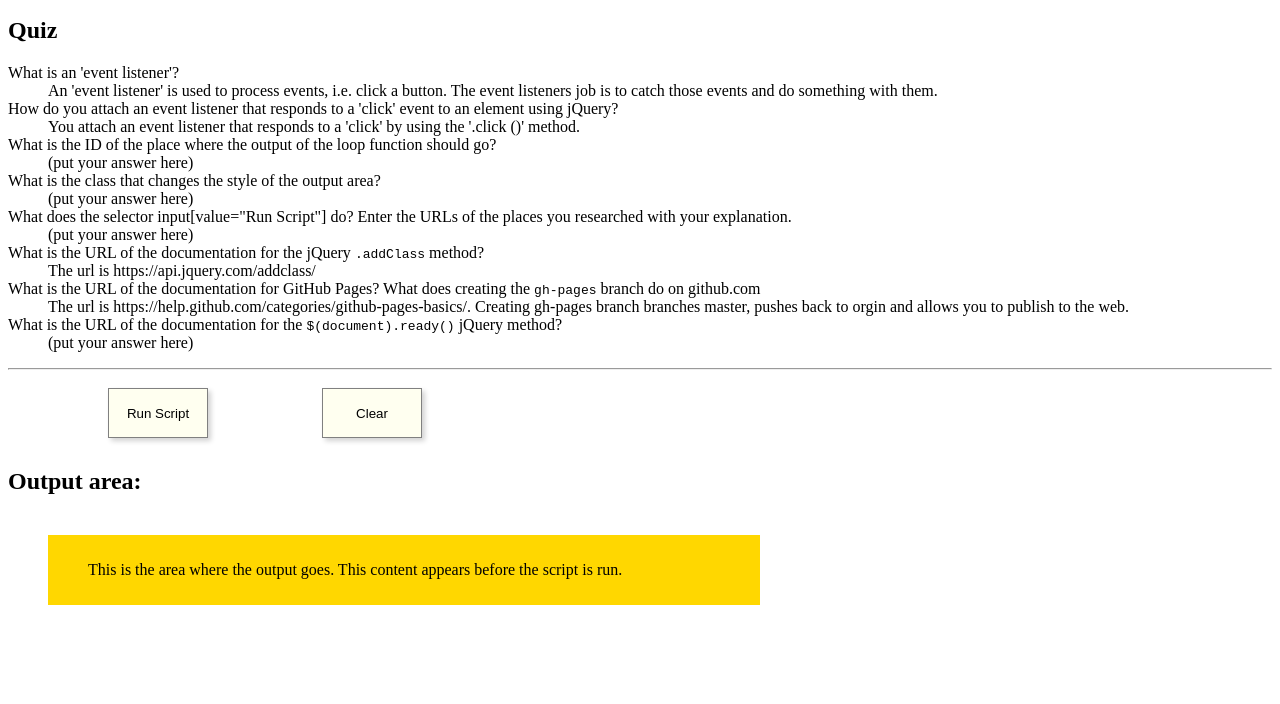
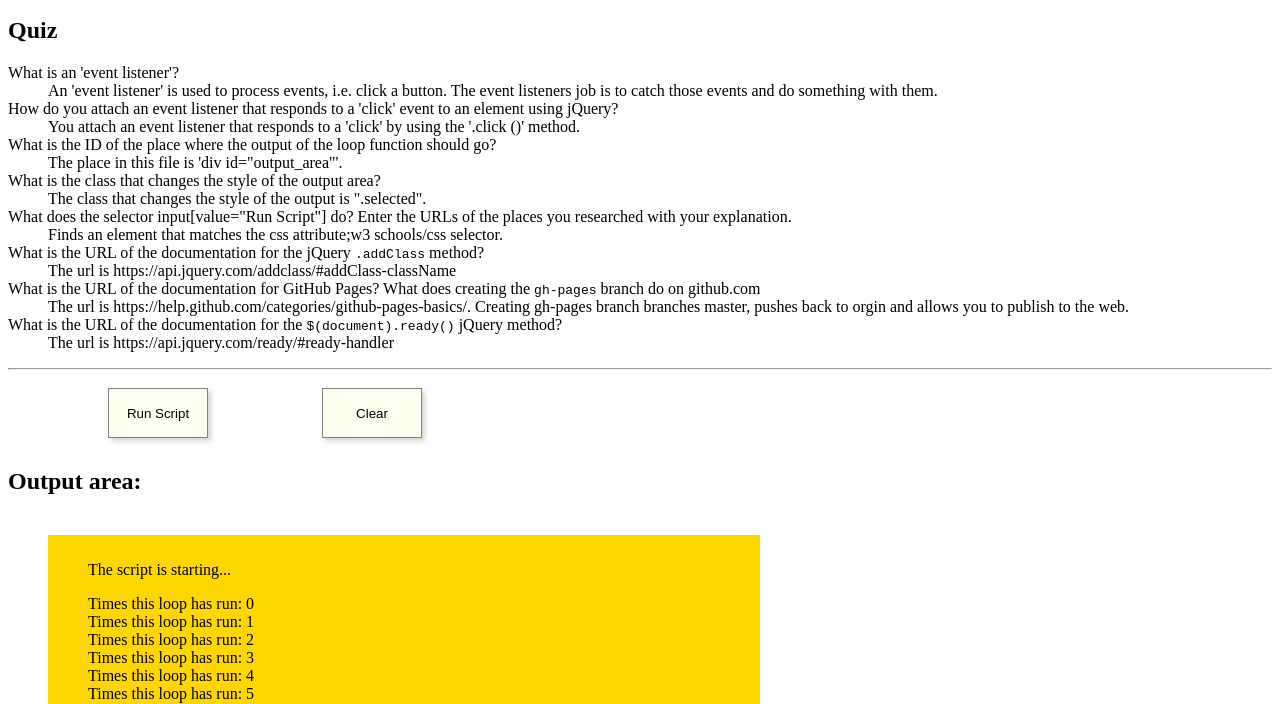
Before and after one commit to tc2coder/js_quiz, a plain HTML site: page index.html in a window 1280 px wide. Both pictures are taken after a click on the button "Run Script". Shown: the part 87-791 px from the top of the page. Drawn offline with nearby package versions, Linux system fonts and the light colour scheme.

Commit message:
in class work

```diff
--- a/index.html
+++ b/index.html
@@ -58,10 +58,18 @@
         $('input[value="Run Script"]').click( function(){
           console.log('Caught a "Run Script" click event.');
           $("#output_area").addClass( 'selected');
-          alert("The looping function should go here.");
+          // alert("The looping function should go here.");
+          loop_and_display ();
         });
 
         // attach an event listener to the Clear button here
+        $('input[value="Clear"]').click( function(){
+          console.log('Caught a "Clear" click event.');
+          $("#output_area").removeClass( 'selected').addClass( ' selectClear');
+          output_html="<p>This is the area where the output goes. This content appears before the script is run.</p>"
+          $("#output_area").html(output_html);
+        });
+
 
       }); // end of $(document).ready
 
@@ -92,17 +100,17 @@
       <dt>How do you attach an event listener that responds to a 'click' event to an element using jQuery?</dt>
       <dd>You attach an event listener that responds to a 'click' by using the '.click ()' method.</dd>
       <dt>What is the ID of the place where the output of the loop function should go?</dt>
-      <dd>(put your answer here)</dd>
+      <dd>The place in this file is 'div id="output_area"'.</dd>
       <dt>What is the class that changes the style of the output area?</dt>
-      <dd>(put your answer here)</dd>
+      <dd>The class that changes the style of the output is ".selected".</dd>
       <dt>What does the selector input[value="Run Script"] do? Enter the URLs of the places you researched with your explanation.</dt>
-      <dd>(put your answer here)</dd>
+      <dd>Finds an element that matches the css attribute;w3 schools/css selector.</dd>
       <dt>What is the URL of the documentation for the jQuery <kbd>.addClass</kbd> method?</dt>
-      <dd>The url is https://api.jquery.com/addclass/</dd>
+      <dd>The url is https://api.jquery.com/addclass/#addClass-className</dd>
       <dt>What is the URL of the documentation for GitHub Pages? What does creating the <kbd>gh-pages</kbd> branch do on github.com</dt>
       <dd>The url is https://help.github.com/categories/github-pages-basics/. Creating gh-pages branch branches master, pushes back to orgin and allows you to publish to the web.</dd>
       <dt>What is the URL of the documentation for the <kbd>$(document).ready()</kbd> jQuery method?</dt>
-      <dd>(put your answer here)</dd>
+      <dd>The url is https://api.jquery.com/ready/#ready-handler</dd>
 
     </dl>
 
```
